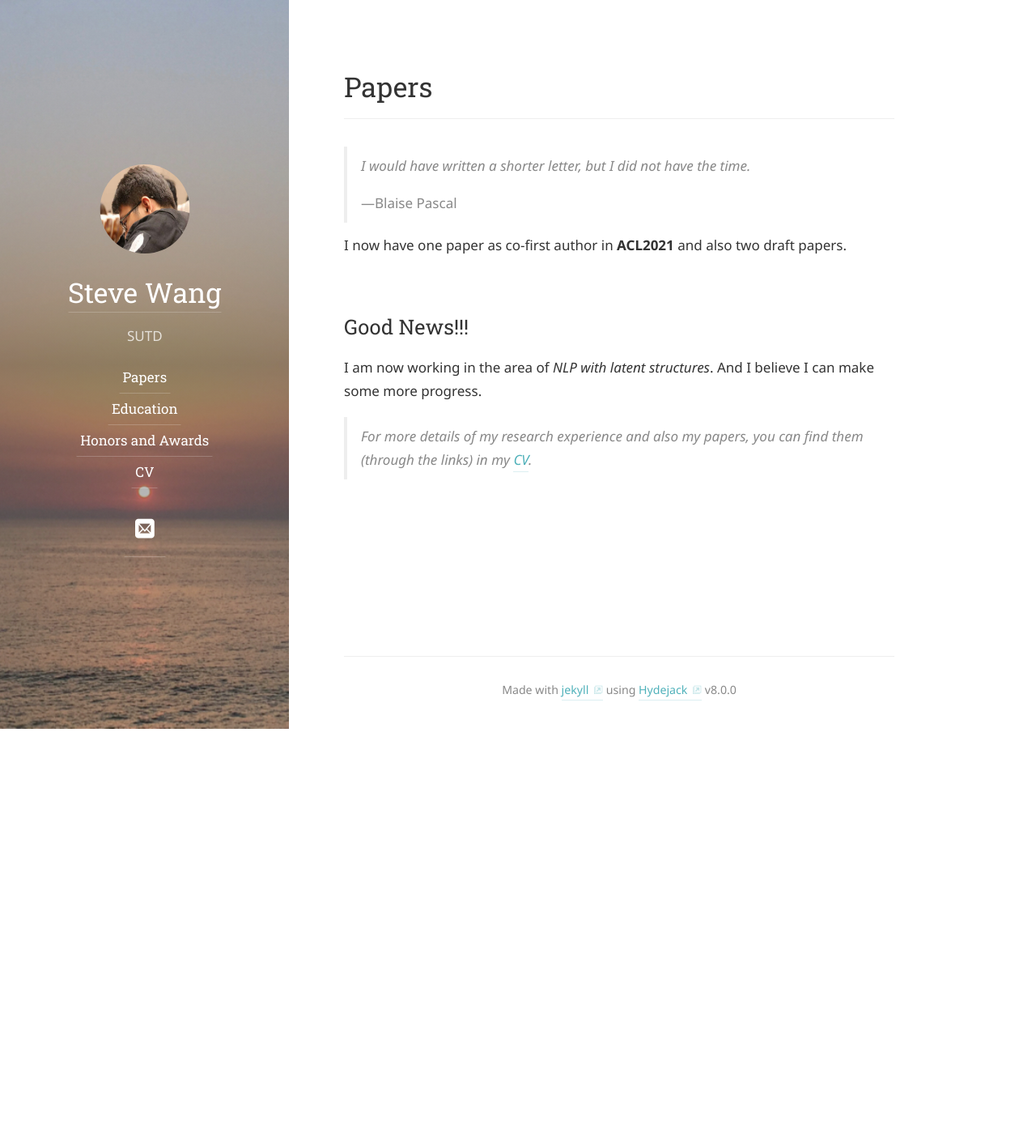
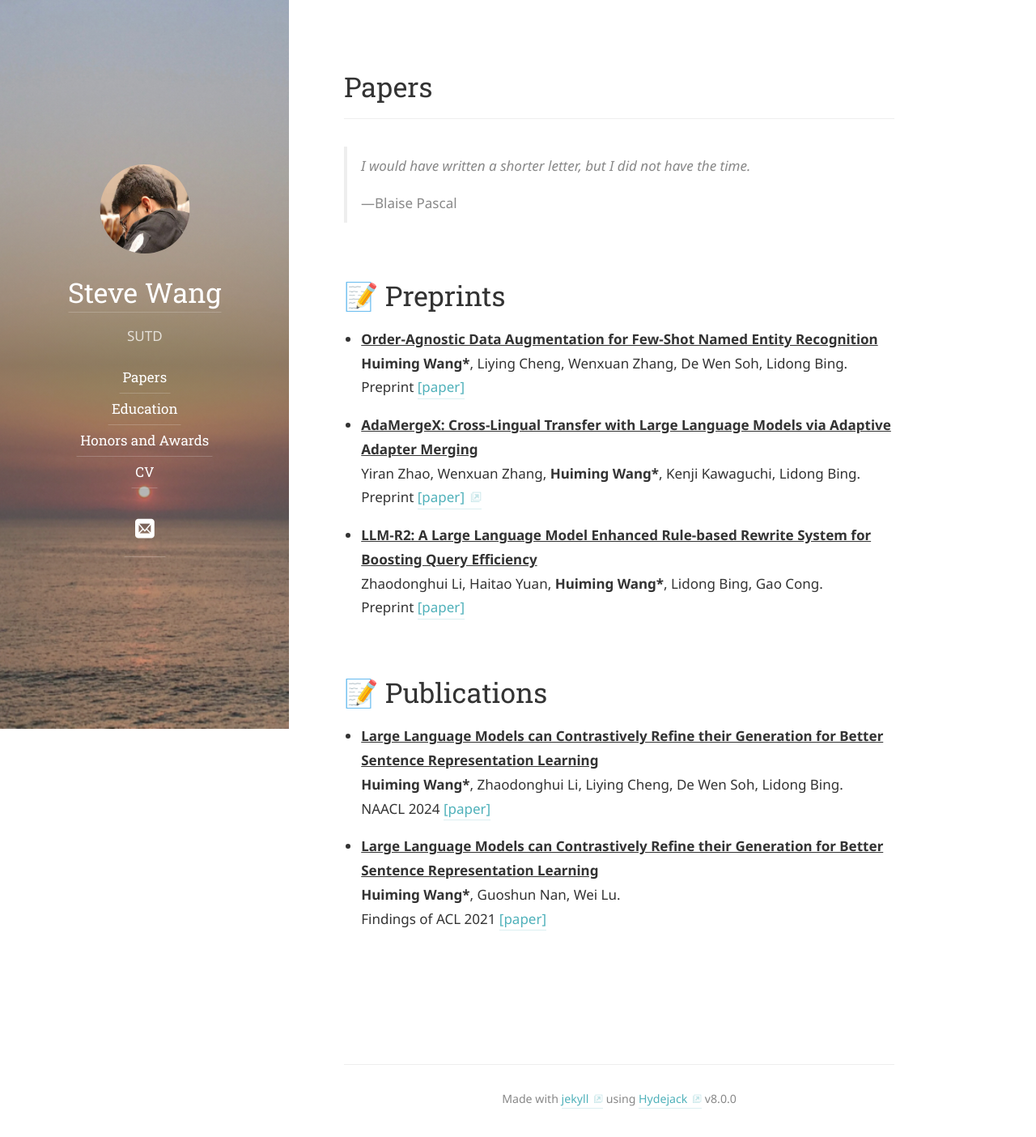
Before and after one commit to Circle-Ming/Circle-Ming.github.io, a Jekyll site: the page built from papers.md, in a window 1280 px wide. Shown: the whole page at 81% size. Built offline with Jekyll 4.4.1, drawn with Linux system fonts in a browser that asks for light colours; some web fonts are replaced; before the commit the page ends 900 px from its top, so only the background shows below that.

Commit message:
Update papers.md

```diff
--- a/papers.md
+++ b/papers.md
@@ -10,10 +10,28 @@ order:  1
 >
 > ---Blaise Pascal
 
-I now have one paper as co-first author in **ACL2021** and also two draft papers.
+📝 Preprints
+======
 
-## Good News!!!
-I am now working in the area of _NLP with latent structures_. And I believe I can make some more progress.
+- **<ins>Order-Agnostic Data Augmentation for Few-Shot Named Entity Recognition</ins>**\
+**Huiming Wang\***, Liying Cheng, Wenxuan Zhang, De Wen Soh, Lidong Bing.\
+Preprint [\[paper\]](assets/img/Order_Agnostic_Data_Augmentation_for_Few_Shot_Named_Entity_Recognition.pdf)
+
+- **<ins>AdaMergeX: Cross-Lingual Transfer with Large Language Models via Adaptive Adapter Merging</ins>**\
+Yiran Zhao, Wenxuan Zhang, **Huiming Wang\***, Kenji Kawaguchi, Lidong Bing.\
+Preprint [\[paper\]](https://arxiv.org/pdf/2402.18913.pdf)
+
+- **<ins>LLM-R2: A Large Language Model Enhanced Rule-based Rewrite System for Boosting Query Efficiency</ins>**\
+Zhaodonghui Li, Haitao Yuan, **Huiming Wang\***, Lidong Bing, Gao Cong.\
+Preprint [\[paper\]](assets/img/SIGMOD2024.pdf)
 
 
-> _For more details of my research experience and also my papers, you can find them (through the links) in my [CV](cv.md)._
+📝 Publications
+======
+- **<ins>Large Language Models can Contrastively Refine their Generation for Better Sentence Representation Learning</ins>**\
+**Huiming Wang\***, Zhaodonghui Li, Liying Cheng, De Wen Soh, Lidong Bing.\
+NAACL 2024 [\[paper\]](assets/img/NAACL2024_Large_Language_Models_can_Contrastively_Refine_their_Generation_for_Better_Sentence_Representation_Learning.pdf)
+
+- **<ins>Large Language Models can Contrastively Refine their Generation for Better Sentence Representation Learning</ins>**\
+**Huiming Wang\***, Guoshun Nan, Wei Lu.\
+Findings of ACL 2021 [\[paper\]](assets/img/ACL2021_SemiRE.pdf)
```
